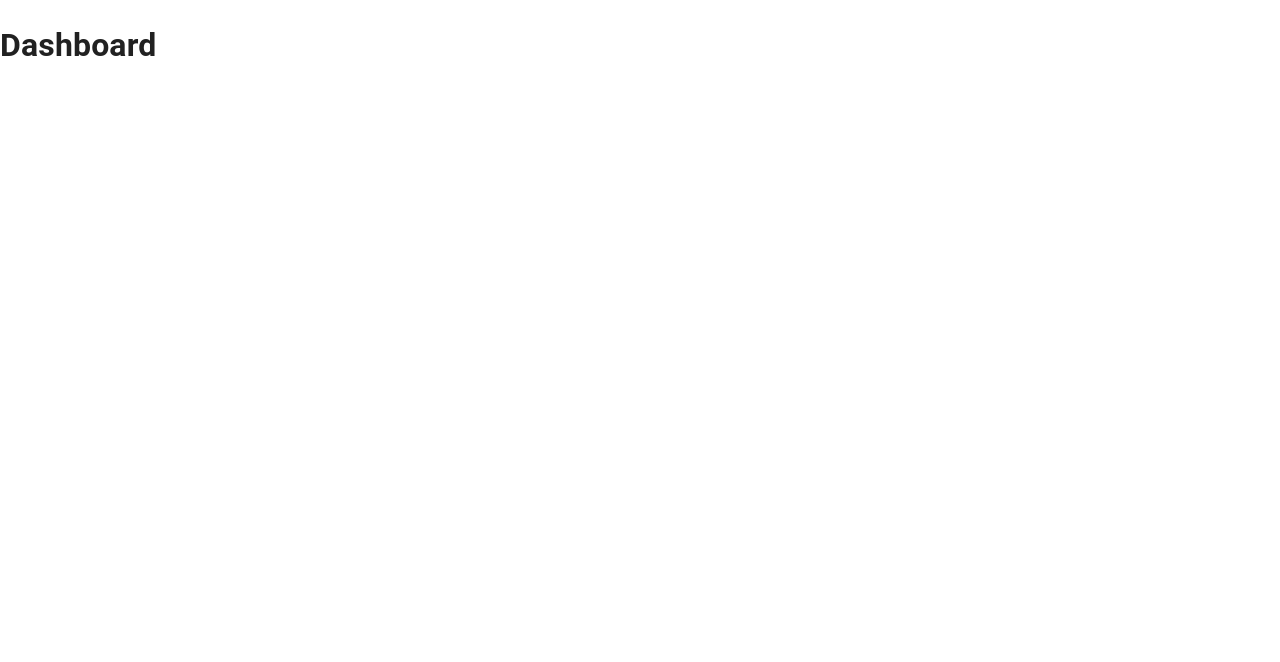
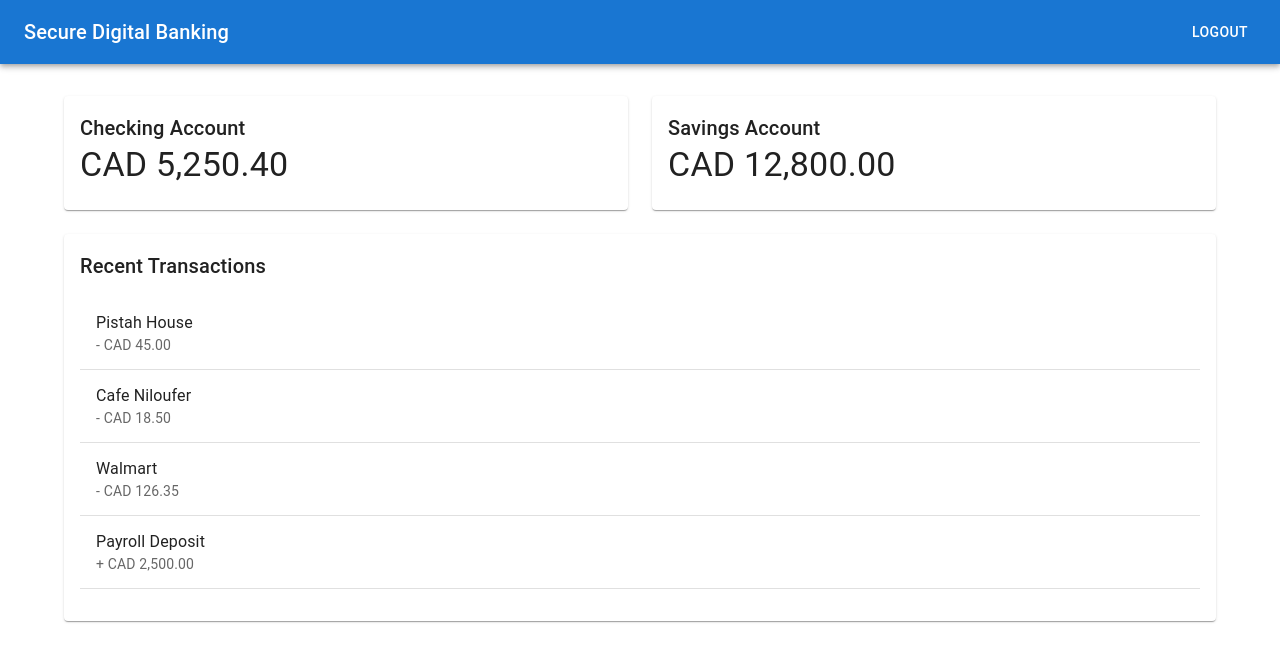
Before and after one commit to ahmadmushabbir03-maker/SecureBankingApp, a React app in the folder frontend/: page /dashboard in a window 1280 px wide. Shown: the top 662 px of the page. Built offline with nearby package versions, Linux system fonts and the light colour scheme; the HTML template or start-up script is replaced by a standard one.

Commit message:
Phase 3.4 - Professional banking dashboard

```diff
--- a/frontend/src/pages/Dashboard.jsx
+++ b/frontend/src/pages/Dashboard.jsx
@@ -1,5 +1,116 @@
+import {
+  AppBar,
+  Toolbar,
+  Typography,
+  Container,
+  Grid,
+  Card,
+  CardContent,
+  List,
+  ListItem,
+  ListItemText,
+  Box,
+  Button
+} from "@mui/material";
+
 export default function Dashboard() {
-    return (
-        <h1>Dashboard</h1>
-    );
+
+  const transactions = [
+    { name: "Pistah House", amount: "- CAD 45.00" },
+    { name: "Cafe Niloufer", amount: "- CAD 18.50" },
+    { name: "Walmart", amount: "- CAD 126.35" },
+    { name: "Payroll Deposit", amount: "+ CAD 2,500.00" }
+  ];
+
+  return (
+    <>
+
+      <AppBar position="static">
+        <Toolbar>
+
+          <Typography
+            variant="h6"
+            sx={{ flexGrow: 1 }}
+          >
+            Secure Digital Banking
+          </Typography>
+
+          <Button color="inherit">
+            Logout
+          </Button>
+
+        </Toolbar>
+      </AppBar>
+
+      <Container sx={{ mt: 4 }}>
+
+        <Grid container spacing={3}>
+
+          <Grid size={{ xs: 12, md: 6 }}>
+            <Card>
+              <CardContent>
+                <Typography variant="h6">
+                  Checking Account
+                </Typography>
+
+                <Typography variant="h4">
+                  CAD 5,250.40
+                </Typography>
+              </CardContent>
+            </Card>
+          </Grid>
+
+          <Grid size={{ xs: 12, md: 6 }}>
+            <Card>
+              <CardContent>
+                <Typography variant="h6">
+                  Savings Account
+                </Typography>
+
+                <Typography variant="h4">
+                  CAD 12,800.00
+                </Typography>
+              </CardContent>
+            </Card>
+          </Grid>
+
+          <Grid size={{ xs: 12 }}>
+            <Card>
+              <CardContent>
+
+                <Typography
+                  variant="h6"
+                  gutterBottom
+                >
+                  Recent Transactions
+                </Typography>
+
+                <List>
+
+                  {transactions.map((item, index) => (
+
+                    <ListItem key={index} divider>
+
+                      <ListItemText
+                        primary={item.name}
+                        secondary={item.amount}
+                      />
+
+                    </ListItem>
+
+                  ))}
+
+                </List>
+
+              </CardContent>
+            </Card>
+          </Grid>
+
+        </Grid>
+
+      </Container>
+
+    </>
+  );
+
 }
```
